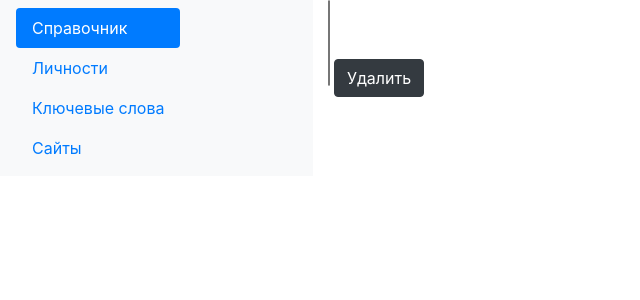
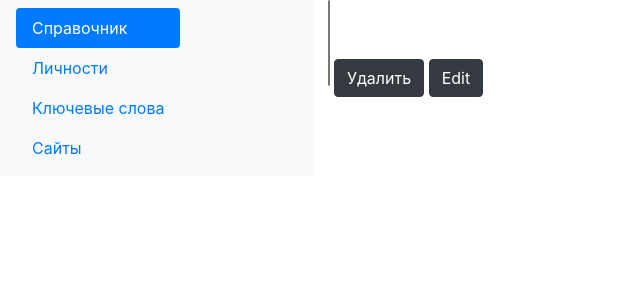
Before and after one commit to AlexAlizar/SearchStat, a Django app: page /sites/delete in a window 1280 px wide. Shown: the top 300 px of the page, without its empty margins (0-640 px from the left). Run offline with Django 3.2, Linux system fonts and the light colour scheme; parts of the project's set-up code (start-up, migrations or seed data) failed here and were passed over.

Commit message:
функция редактирования полей

```diff
--- a/web_ai/web_ai/admin_interface/admin_sites_views.py
+++ b/web_ai/web_ai/admin_interface/admin_sites_views.py
@@ -1,4 +1,4 @@
-from django.shortcuts import render, HttpResponseRedirect, get_object_or_404, get_list_or_404
+from django.shortcuts import render, HttpResponseRedirect, get_list_or_404
 from .models import ModelSites
 from .forms import SitesManageForm
 
@@ -18,17 +18,30 @@ def sites_view(request):
     return render(request, template, context)
 
 
-def delete_site(request):
+def manage_sites(request):
     form = SitesManageForm()
     context = {'form': form}
     template = 'sites_delete.html'
     if request.method == 'POST':
-        print(request.POST.getlist('multiple_select'))
         multiple_select = request.POST.getlist('multiple_select')
-        ModelSites.objects.filter(id__in=multiple_select).delete()
-        return HttpResponseRedirect('/sites')
+        if request.POST.getlist('delete'):
+            ModelSites.objects.filter(id__in=multiple_select).delete()
+            return HttpResponseRedirect('/sites')
+        else:
+            request.session['sites'] = multiple_select
+            return HttpResponseRedirect('/sites/edit', )
     else:
         return render(request, template, context)
+
+
+def sites_edit(request):
+    print(request.session.get('sites'))
+    sites = ModelSites.objects.filter(id__in=request.session.get('sites'))
+    context = {'sites':sites}
+    template = 'sites_edit.html'
+    return render(request, template, context)
+
+
 
 
 def add_site(request):
@@ -47,7 +60,3 @@ def add_site(request):
     else:
         form = SitesManageForm()
         return render(request, 'sites_add.html', {'form': form})
-
-
-def edit_site(request):
-    pass
--- a/web_ai/web_ai/admin_interface/templates/sites_delete.html
+++ b/web_ai/web_ai/admin_interface/templates/sites_delete.html
@@ -4,6 +4,7 @@
     <form action="" method="post">
         {% csrf_token %}
         {{ form.multiple_select }}
-        <input class="btn btn-dark" type="submit" value="Удалить">
+        <input class="btn btn-dark" type="submit" value="Удалить" name="delete">
+        <input class="btn btn-dark" type="submit" value="Edit" name="edit">
     </form>
 {% endblock %}
--- a/web_ai/web_ai/admin_interface/urls.py
+++ b/web_ai/web_ai/admin_interface/urls.py
@@ -1,11 +1,14 @@
 from django.urls import path
-from .admin_sites_views import admin_interface, sites_view, add_site, delete_site
+from .admin_sites_views import admin_interface, sites_view, add_site, manage_sites, sites_edit
+
+
 urlpatterns = [
     path('', admin_interface, name='admin_interface'),
     # sites_manage_views
     path('sites', sites_view, name='sites_view'),
     path('sites/add/', add_site, name='add_site'),
-    path('sites/delete', delete_site, name='delete_site'),
+    path('sites/delete', manage_sites, name='delete_site'),
+    path('sites/edit', sites_edit, name='sites_edit'),
 
     # persons_manage_views
 
```
Also changed, not shown: web_ai/web_ai/admin_interface/templates/sites_edit.html (added, +8 -0 lines).
